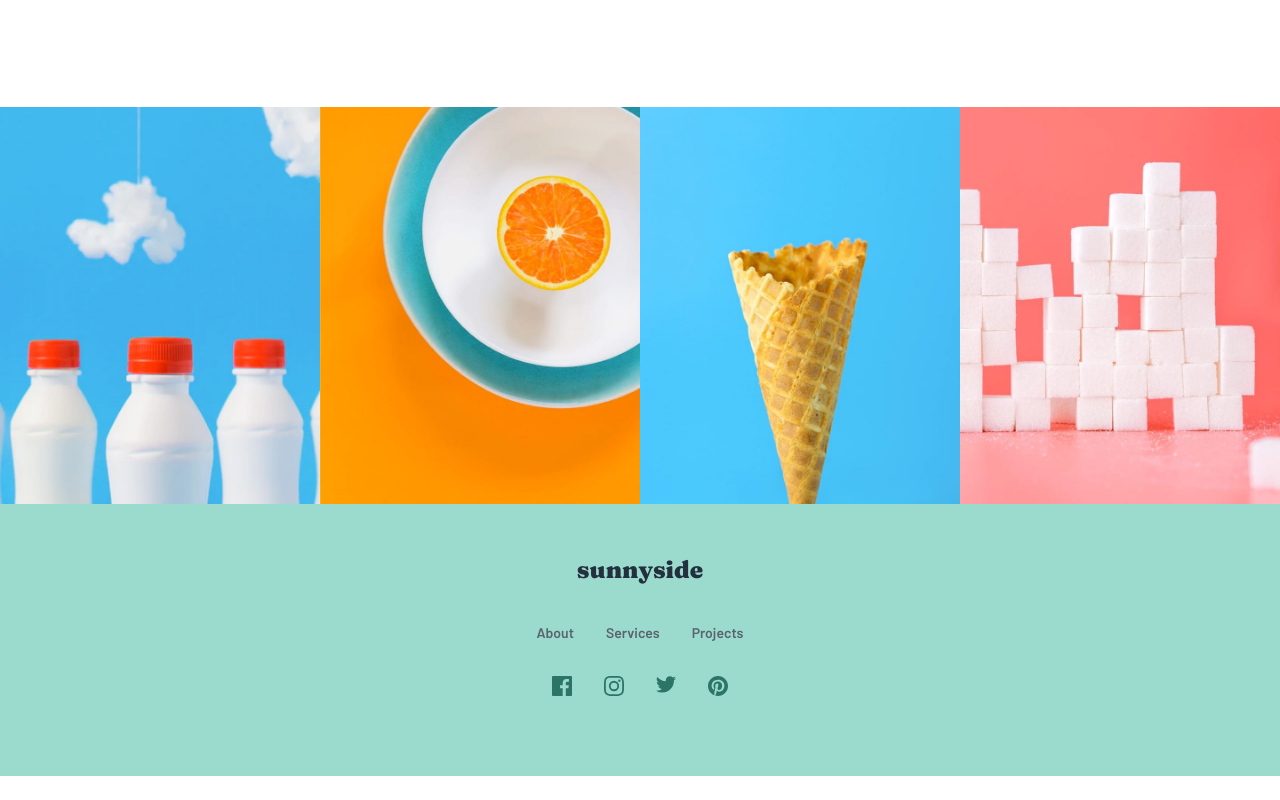
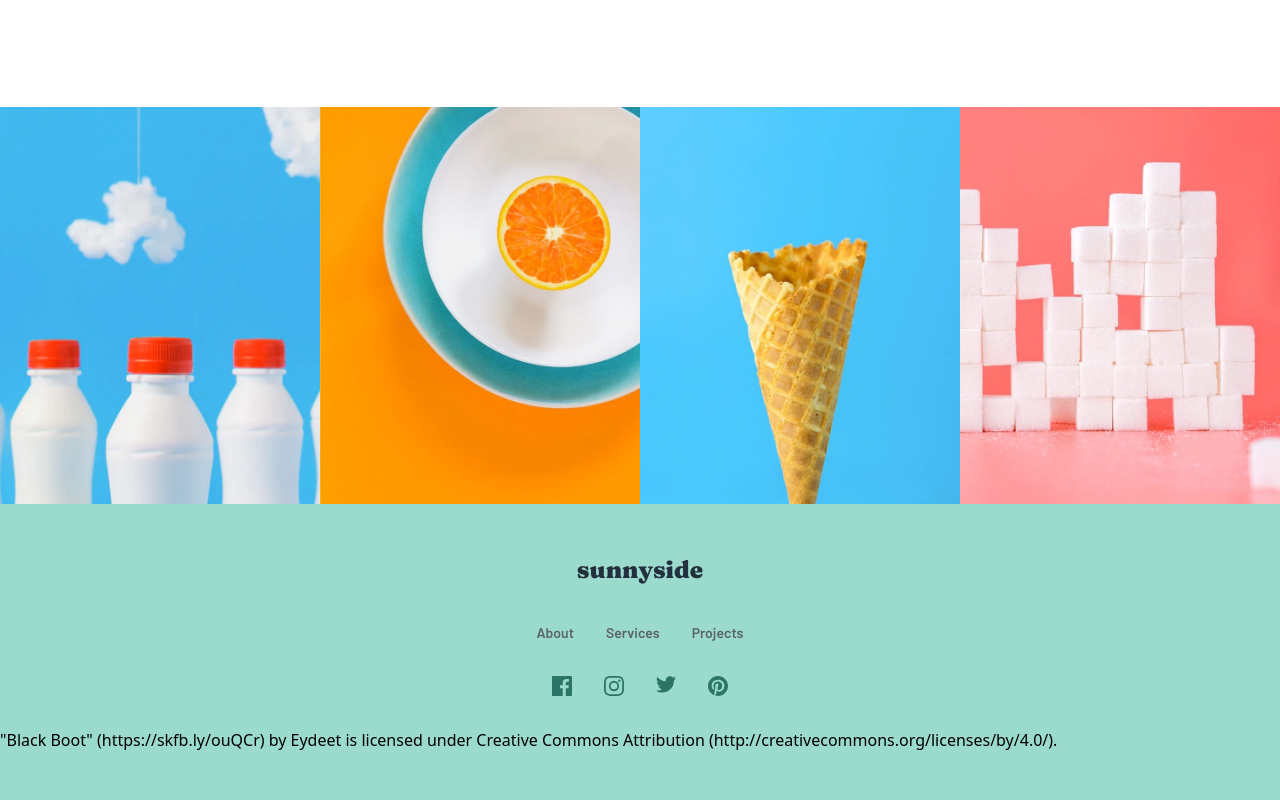
Before and after one commit to vijayskk/threejsproductpage, a website built with Vite: page index.html in a window 1280 px wide. Shown: the part 1996-2796 px from the top of the page. Before the commit the page ends 2772 px from the top, so only its background shows below. Built offline with nearby package versions, Linux system fonts and the light colour scheme.

Commit message:
Credits added

```diff
--- a/index.html
+++ b/index.html
@@ -113,6 +113,7 @@
         <li><a href="#"><img src="images/icon-twitter.svg" alt=""></a></li>
         <li><a href="#"><img src="images/icon-pinterest.svg" alt=""></a></li>
       </ul>
+      <p>"Black Boot" (https://skfb.ly/ouQCr) by Eydeet is licensed under Creative Commons Attribution (http://creativecommons.org/licenses/by/4.0/).</p>
     </footer>
     <script type="module" src="/main.js"></script>
   </body>
```
